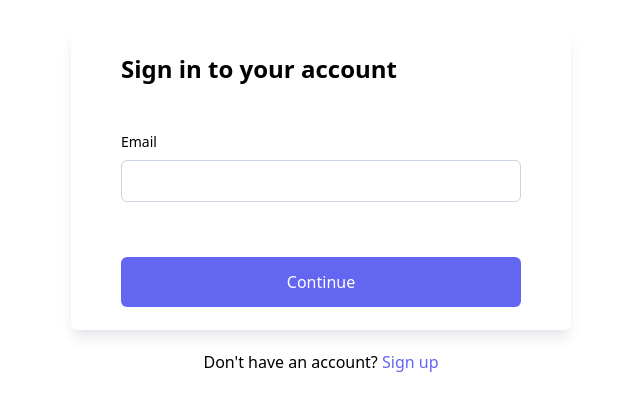
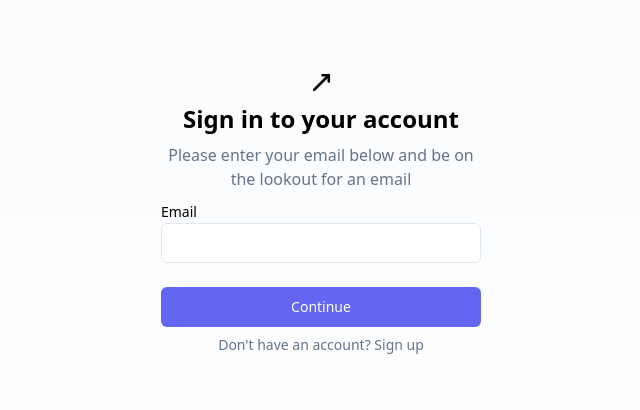
Before and after one commit to tjvonbr/upright, a Next.js app: page /login in a window 1280 px wide. Shown: the part 188-598 px from the top of the page, without its empty margins (319-959 px from the left). Built offline with nearby package versions, Linux system fonts and the light colour scheme.

Commit message:
login form client component

```diff
--- /dev/null
+++ b/src/app/components/LoginForm.tsx
@@ -0,0 +1,51 @@
+"use client";
+
+import { signIn } from "next-auth/react";
+import { useState } from "react";
+import { twJoin } from "tailwind-merge";
+
+import { Button, buttonVariants } from "./common/button";
+import Input from "./common/Input";
+import Spinner from "./Spinner";
+
+export default function LoginForm() {
+  const [email, setEmail] = useState("");
+  const [isLoading, setIsLoading] = useState(false);
+
+  async function handleSubmit(e: React.FormEvent) {
+    setIsLoading(true);
+    e.preventDefault();
+
+    try {
+      signIn("email", { callbackUrl: "/dashboard", email });
+      setIsLoading(false);
+    } catch (err) {
+      throw new Error(`Error: ${err}`);
+    }
+  }
+
+  return (
+    <form className="w-3/4 flex flex-col space-y-6" onSubmit={handleSubmit}>
+      <fieldset>
+        <label className="m-0 p-0 text-sm font-medium" htmlFor="email">
+          Email
+        </label>
+        <Input
+          className="h-10 w-full px-3 py-2 border border-slate-200 rounded-md"
+          name="email"
+          value={email}
+          type="email"
+          onChange={(e: React.ChangeEvent<HTMLInputElement>) =>
+            setEmail(e.target.value)
+          }
+        />
+      </fieldset>
+      <Button
+        className={twJoin(buttonVariants({ variant: "primary" }))}
+        type="submit"
+      >
+        {isLoading ? <Spinner /> : "Continue"}
+      </Button>
+    </form>
+  );
+}
--- a/src/app/components/WorkoutsOperations.tsx
+++ b/src/app/components/WorkoutsOperations.tsx
@@ -101,7 +101,7 @@ export default function WorkoutsOperations({
               Name
             </label>
             <input
-              className="w-full px-2 py-2 border border-gray-200 rounded-md"
+              className="w-full px-2 py-2 border border-slate-200 rounded-md"
               id="name"
               name="name"
               type="text"
--- a/src/app/login/page.tsx
+++ b/src/app/login/page.tsx
@@ -1,71 +1,30 @@
-"use client";
+import { MoveUpRight } from "lucide-react";
+import { Metadata } from "next";
+import Link from "next/link";
 
-import Link from "next/link";
-import { signIn } from "next-auth/react";
-import React, { useState } from "react";
+import LoginForm from "../components/LoginForm";
 
-import Spinner from "../components/Spinner";
+export const metadata: Metadata = {
+  title: "Login",
+  description: "Login to your account",
+};
 
-interface FormElements extends HTMLFormControlsCollection {
-  usernameInput: HTMLInputElement;
-}
-interface UserFormElement extends HTMLFormElement {
-  readonly elements: FormElements;
-}
-
-const Login = () => {
-  const [email, setEmail] = useState("");
-  const [isLoading, setIsLoading] = useState(false);
-
-  async function handleSubmit(e: React.FormEvent<UserFormElement>) {
-    setIsLoading(true);
-    e.preventDefault();
-
-    try {
-      signIn("email", { callbackUrl: "/dashboard", email });
-      setIsLoading(false);
-    } catch (err) {
-      throw new Error(`Error: ${err}`);
-    }
-  }
-
+export default function Login() {
   return (
-    <div className="h-screen w-screen flex flex-col items-center justify-center bg-white">
-      <form onSubmit={handleSubmit}>
-        <div className="h-[300px] w-[500px] flex flex-col justify-around items-center rounded-md shadow-gray-200 shadow-lg">
-          <div className="w-4/5">
-            <h3 className="text-2xl font-semibold self-start">
-              Sign in to your account
-            </h3>
-          </div>
-          <div className="flex flex-col justify-around w-4/5">
-            <label className="text-sm font-medium" htmlFor="">
-              Email
-            </label>
-            <input
-              className="my-2 border border-slate-300 rounded-md py-2 px-2"
-              type="text"
-              onChange={(e: React.ChangeEvent<HTMLInputElement>) =>
-                setEmail(e.target.value)
-              }
-            />
-          </div>
-          <button
-            className="h-[50px] w-4/5 bg-indigo-500 text-white font-medium rounded-md flex justify-center items-center"
-            type="submit"
-          >
-            {isLoading ? <Spinner /> : "Continue"}
-          </button>
-        </div>
-      </form>
-      <div className="m-5">
-        Don&#39;t have an account?{" "}
-        <Link className="text-indigo-500" href="/register">
-          Sign up
+    <div className="h-screen w-screen flex flex-col items-center justify-center">
+      <div className="w-1/3 flex flex-col justify-center items-center space-y-2">
+        <Link href="/">
+          <MoveUpRight color="black" size={25} strokeWidth={2.5} />
+        </Link>
+        <h1 className="text-2xl font-bold">Sign in to your account</h1>
+        <p className="w-3/4 text-center text-slate-500">
+          Please enter your email below and be on the lookout for an email
+        </p>
+        <LoginForm />
+        <Link className="text-sm text-slate-500" href="/register">
+          Don&#39;t have an account? Sign up
         </Link>
       </div>
     </div>
   );
-};
-
-export default Login;
+}
```
